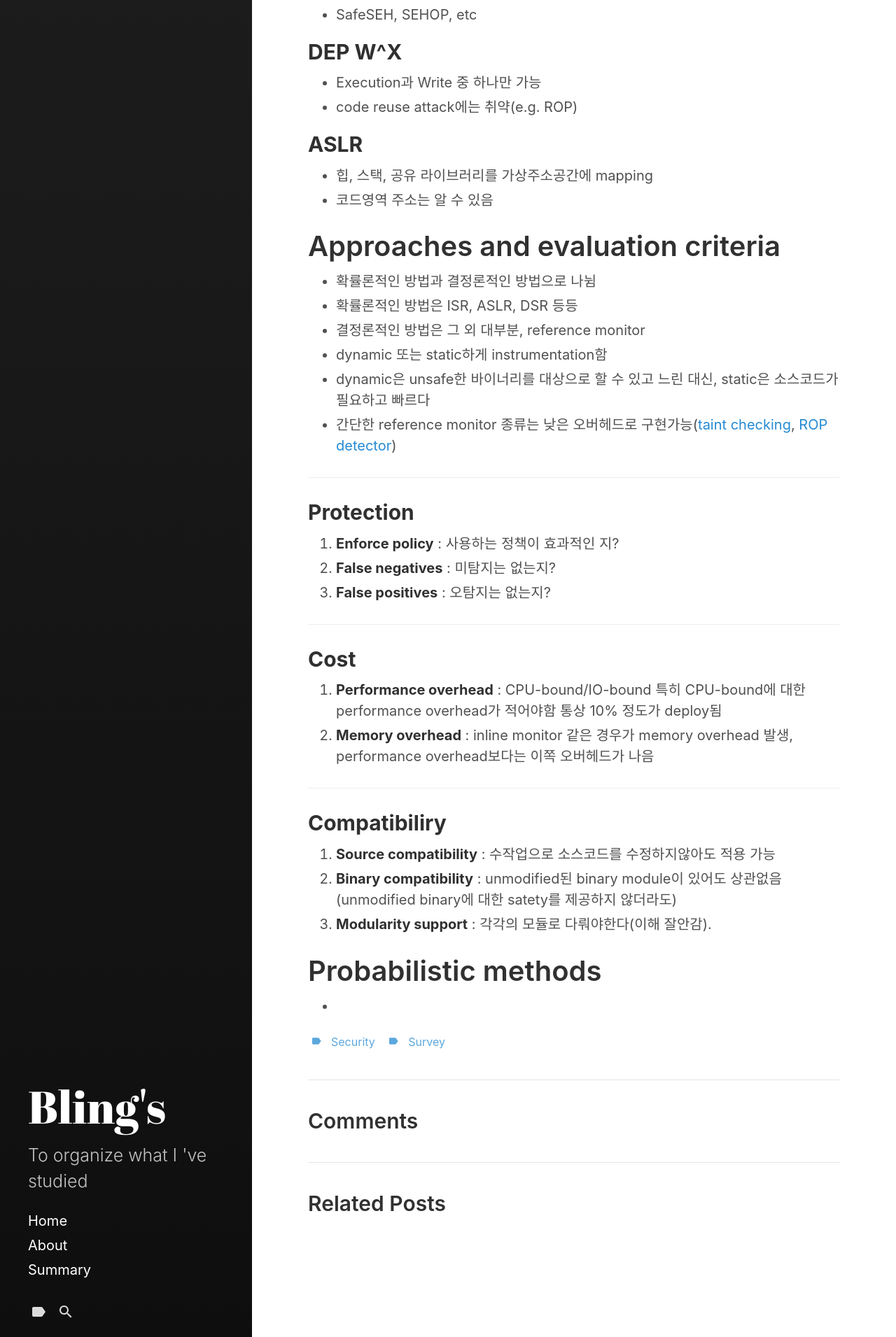
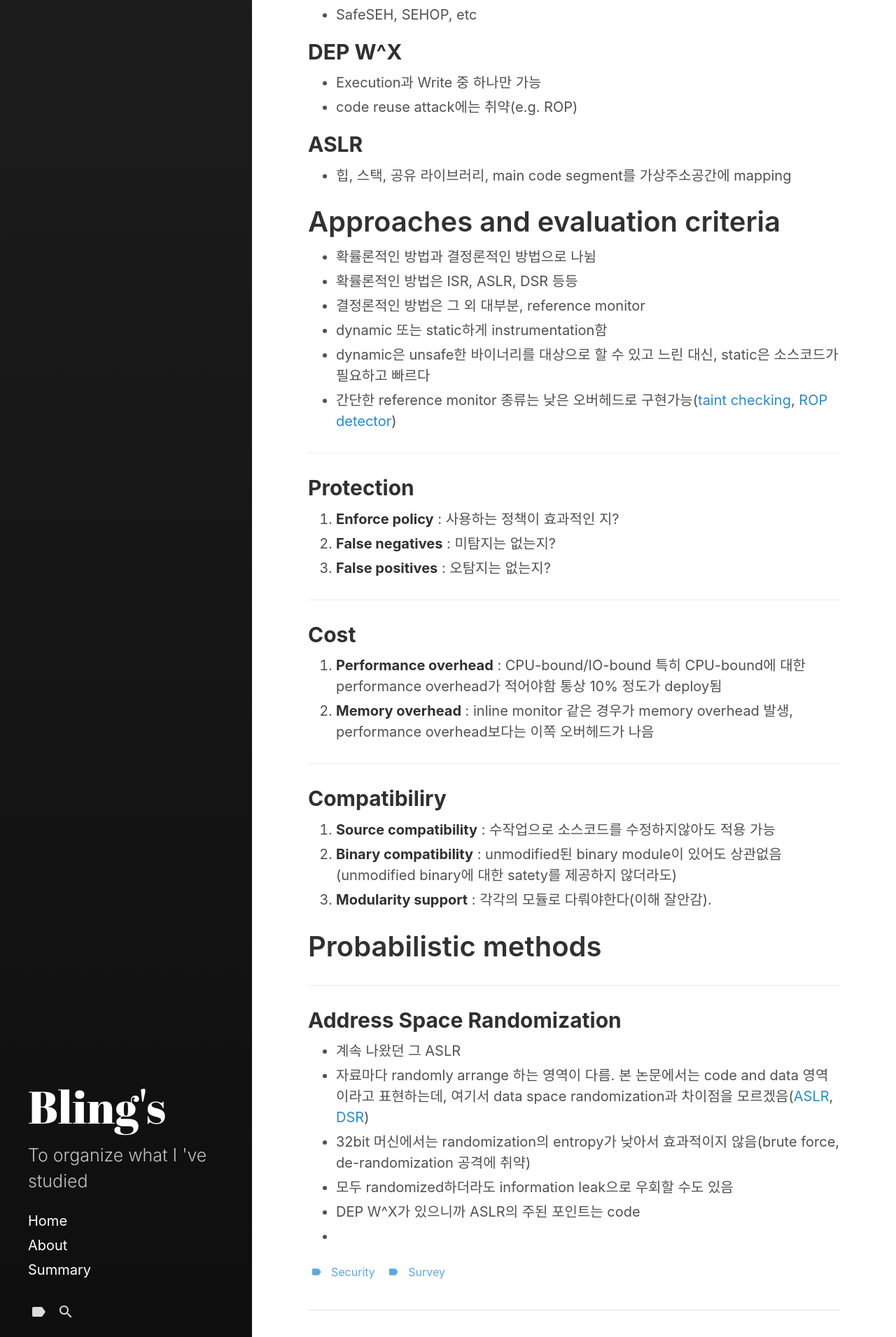
Before and after one commit to blingcho/blingcho.github.io, a Jekyll site: the page built from _posts/survey/2020-01-03-Sok-eternal-war-in-memory.md, in a window 1280 px wide. Shown: the part 3055-4966 px from the top of the page at 70% size. Built offline with Jekyll 4.4.1, drawn with Linux system fonts in a browser that asks for light colours.

Commit message:
20-01-13

```diff
--- a/_posts/survey/2020-01-03-Sok-eternal-war-in-memory.md
+++ b/_posts/survey/2020-01-03-Sok-eternal-war-in-memory.md
@@ -95,8 +95,7 @@ memory corruption은 보통 2단계로 구성된다.
 - code reuse attack에는 취약(e.g. ROP)
 
 ## **ASLR**
-- 힙, 스택, 공유 라이브러리를 가상주소공간에 mapping
-- 코드영역 주소는 알 수 있음
+- 힙, 스택, 공유 라이브러리, main code segment를 가상주소공간에 mapping
 
 # Approaches and evaluation criteria
 - 확률론적인 방법과 결정론적인 방법으로 나뉨
@@ -125,4 +124,11 @@ memory corruption은 보통 2단계로 구성된다.
 3. **Modularity support** : 각각의 모듈로 다뤄야한다(이해 잘안감).
 
 # Probabilistic methods
+---
+## **Address Space Randomization**
+- 계속 나왔던 그 ASLR
+- 자료마다 randomly arrange 하는 영역이 다름. 본 논문에서는 code and data 영역이라고 표현하는데, 여기서 data space randomization과 차이점을 모르겠음([ASLR](https://pax.grsecurity.net/docs/aslr.txt), [DSR](http://seclab.cs.sunysb.edu/seclab/pubs/dsr.pdf))
+- 32bit 머신에서는 randomization의 entropy가 낮아서 효과적이지 않음(brute force, de-randomization 공격에 취약)
+- 모두 randomized하더라도 information leak으로 우회할 수도 있음
+- DEP W^X가 있으니까 ASLR의 주된 포인트는 code
 -
```
